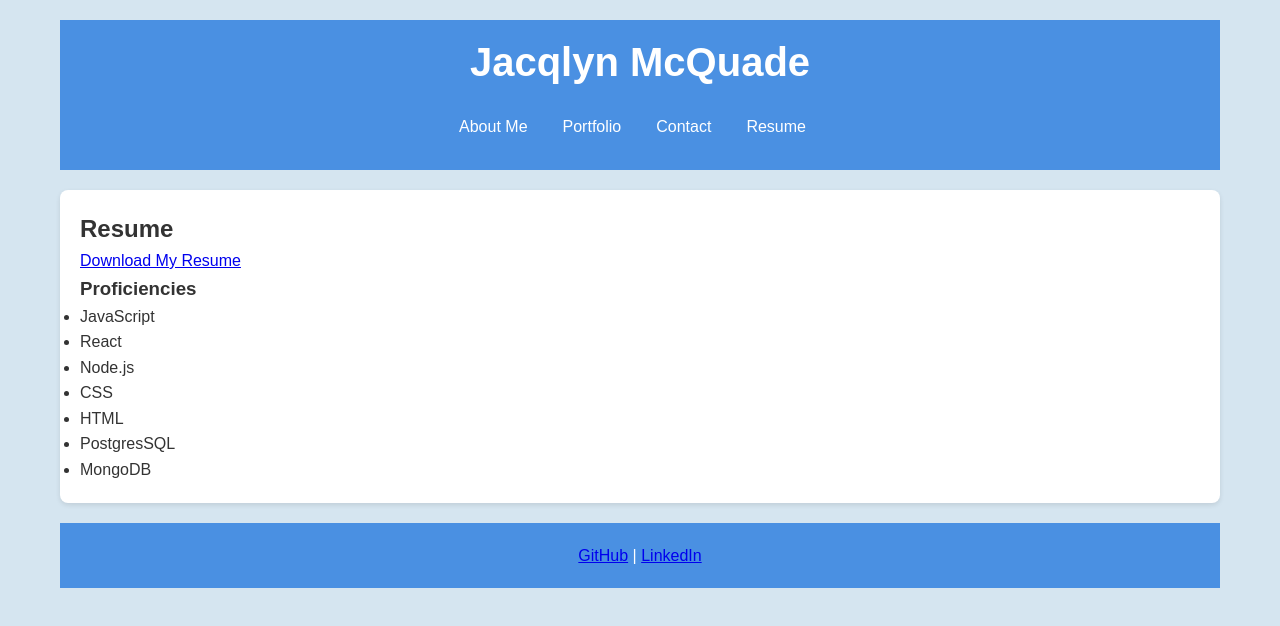
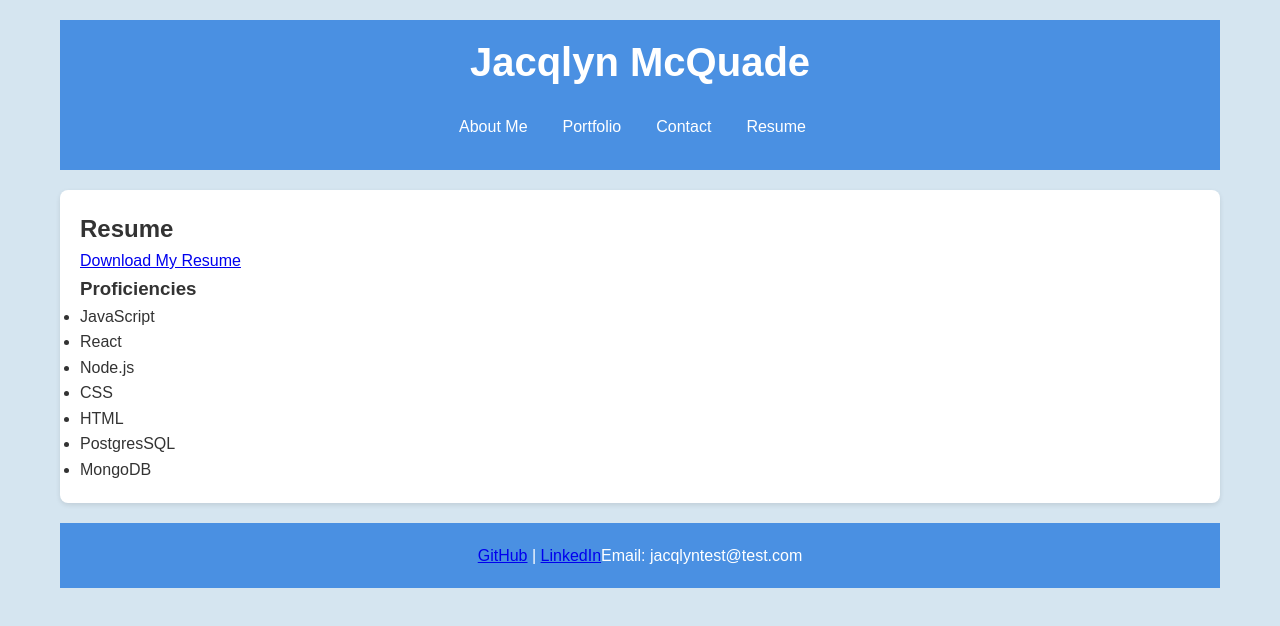
Before and after one commit to JacqMcQ/LearnAboutMe, a React (Vite) app: page /resume in a window 1280 px wide. Shown: the top 626 px of the page. Built offline with nearby package versions, Linux system fonts and the light colour scheme.

Commit message:
updated readme and contact

```diff
--- a/src/components/Footer.jsx
+++ b/src/components/Footer.jsx
@@ -13,12 +13,15 @@ const Footer = () => {
         </a>{" "}
         |{" "}
         <a
-          href="www.linkedin.com/in/jacqlyn-mcquade"
+          href="https://www.linkedin.com/in/jacqlyn-mcquade/"
           target="_blank"
           rel="noopener noreferrer"
         >
           LinkedIn
         </a>
+
+        Email: jacqlyntest@test.com
+
       </p>
     </footer>
   );
```
Also changed, not shown: 1 other file (tests, documents, lock files or other folders).
